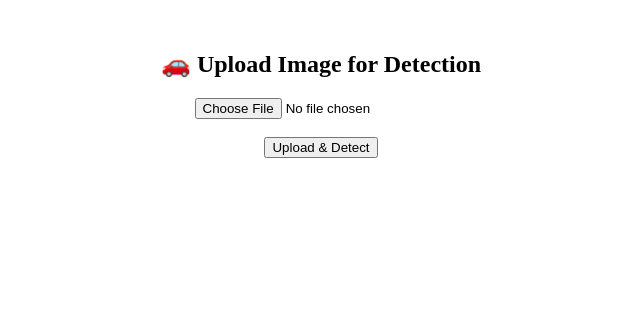
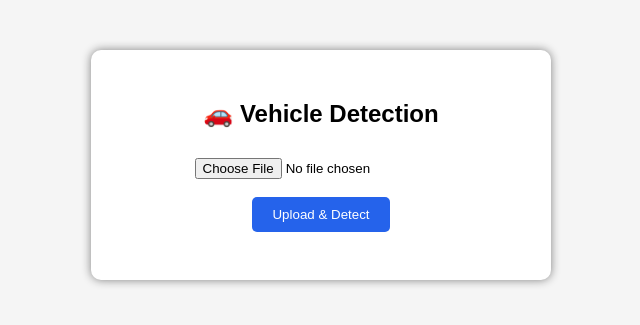
Before and after one commit to saicharanyadav00-123/smart-parking-system, a Flask app: page /live in a window 1280 px wide. Shown: the top 325 px of the page, without its empty margins (319-959 px from the left). Run offline with Flask 3, Linux system fonts and the light colour scheme; the visitor is signed in with stand-in values (Sample User, id 1).

Commit message:
Update admin_detect.html

```diff
--- a/templates/admin_detect.html
+++ b/templates/admin_detect.html
@@ -1,27 +1,81 @@
 <!DOCTYPE html>
 <html>
 <head>
-    <title>Detection</title>
+    <title>Vehicle Detection</title>
+
+    <style>
+        body {
+            text-align: center;
+            margin-top: 50px;
+            font-family: Arial;
+            background-color: #f5f5f5;
+        }
+
+        .box {
+            background: white;
+            padding: 30px;
+            margin: auto;
+            width: 400px;
+            border-radius: 10px;
+            box-shadow: 0px 0px 10px gray;
+        }
+
+        button {
+            padding: 10px 20px;
+            background-color: #2563eb;
+            color: white;
+            border: none;
+            border-radius: 5px;
+            cursor: pointer;
+        }
+
+        button:hover {
+            background-color: #1e40af;
+        }
+
+        input {
+            margin-top: 10px;
+        }
+    </style>
 </head>
-<body style="text-align:center; margin-top:50px;">
 
-<h2>🚗 Upload Image for Detection</h2>
+<body>
 
+<div class="box">
+
+    <h2>🚗 Vehicle Detection</h2>
+
+    <!-- ✅ IMPORTANT FORM -->
     <form action="/detect_vehicle" method="POST" enctype="multipart/form-data">
-    <input type="file" name="image" required>
+        <input type="file" name="image" accept="image/*" required>
         <br><br>
         <button type="submit">Upload & Detect</button>
     </form>
 
+    <br>
+
+    <!-- ✅ RESULT DISPLAY -->
     {% if result %}
-    <h3>Result:</h3>
 
-    {% if result.outputs[0].predictions|length > 0 %}
+        <h3>Detection Result:</h3>
+
+        {% if result.predictions|length > 0 %}
             <p style="color:green;">✅ Vehicle Detected</p>
         {% else %}
             <p style="color:red;">❌ No Vehicle Found</p>
         {% endif %}
+
+        <br>
+
+        <!-- OPTIONAL DEBUG OUTPUT -->
+        <details>
+            <summary>View Raw Output</summary>
+            <pre>{{ result }}</pre>
+        </details>
+
     {% endif %}
+
+</div>
 
 </body>
 </html>
```
Lines whose indentation alone changed are shown as unchanged.
